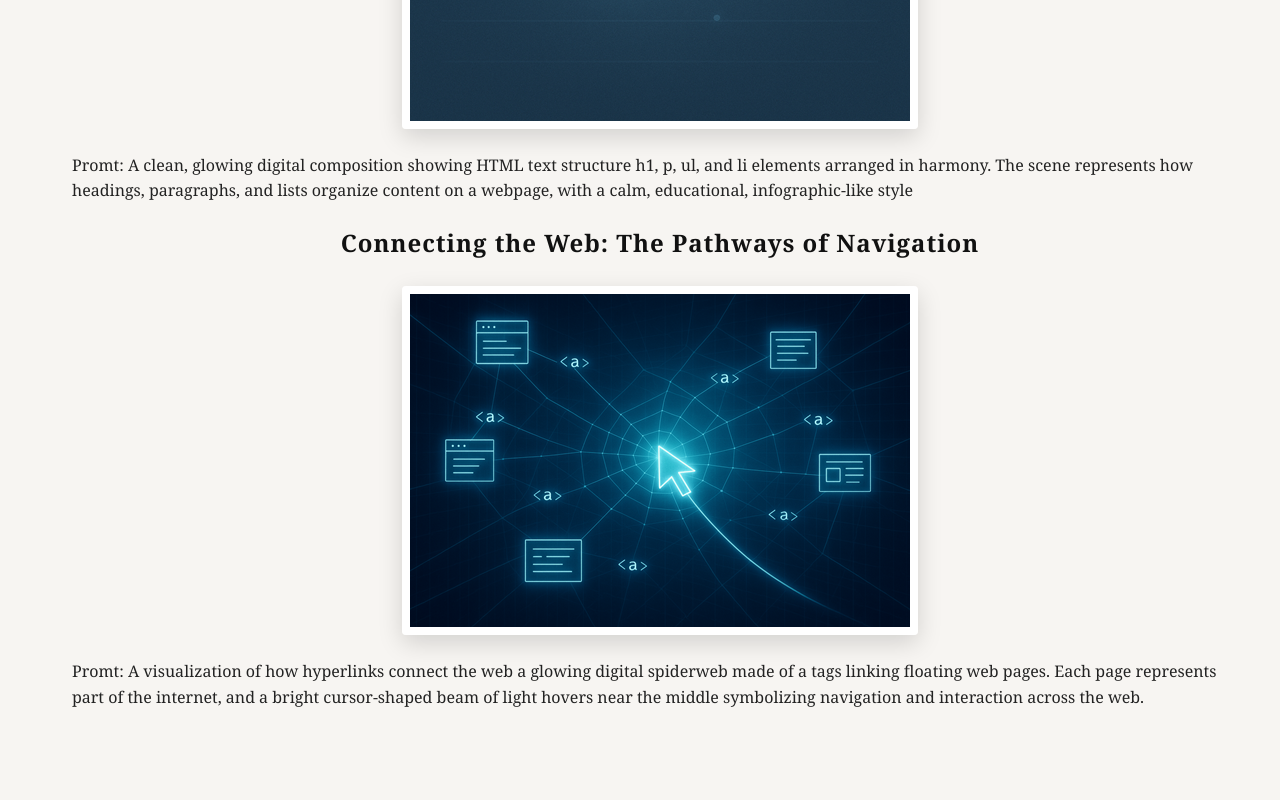
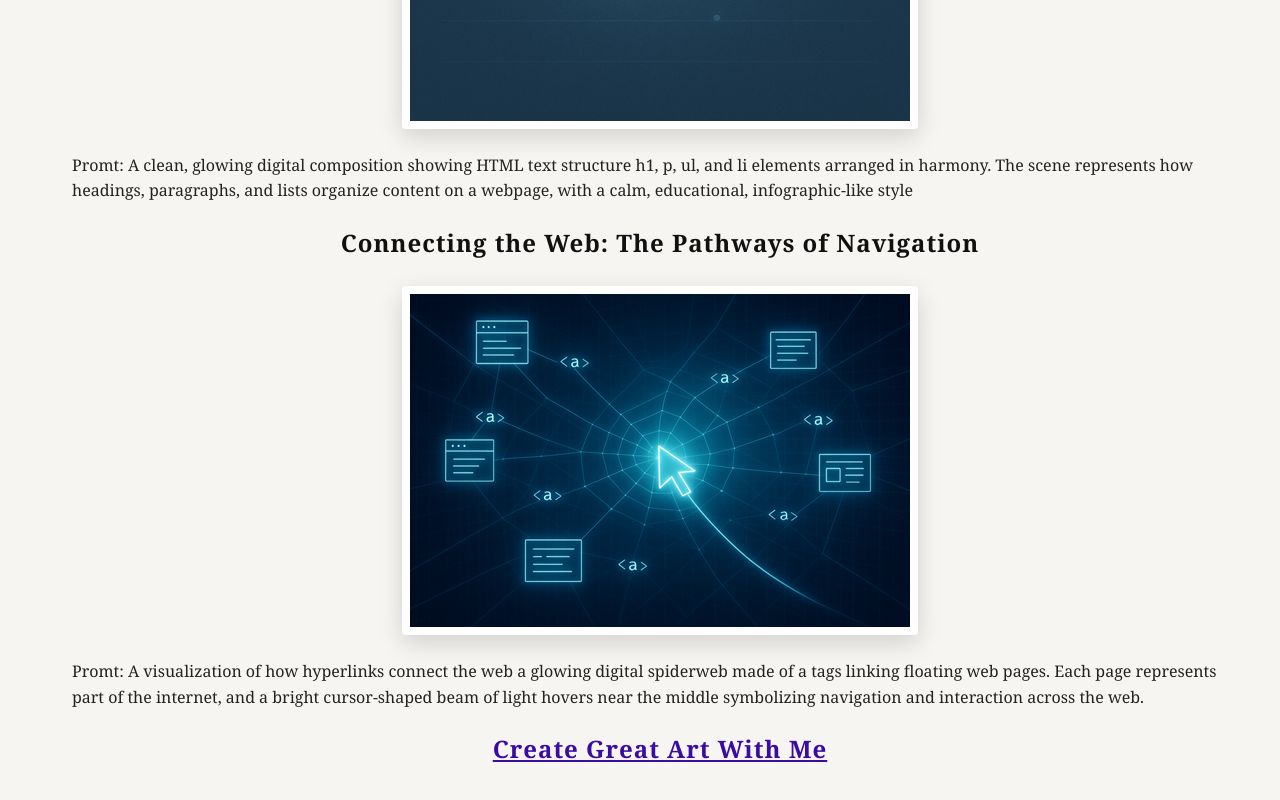
Before and after one commit to CIT85/justint-pub, a plain HTML site: page w3/index.html in a window 1280 px wide. Shown: the part 1525-2325 px from the top of the page. Before the commit the page ends 2283 px from the top, so only its background shows below. Drawn offline with Linux system fonts and the light colour scheme.

Commit message:
chat gpt link added

```diff
--- a/w3/index.html
+++ b/w3/index.html
@@ -25,6 +25,8 @@
             <p> Promt: A visualization of how hyperlinks connect the web  a glowing digital spiderweb made of a tags linking floating web pages. Each page represents part of the internet, and a bright cursor-shaped beam of light hovers near the middle symbolizing navigation and interaction across the web.</p>
         </li>
 
+        <h2><a href="https://www.chatgpt.com" target="_blank"> Create Great Art With Me</a></h2>
+
 
     </ul>
 
--- a/w3/style.css
+++ b/w3/style.css
@@ -30,3 +30,14 @@ img:hover {
   transform: scale(1.01);
   transition: all 0.3s ease;
 }
+
+a {
+    display: inline-block;
+    font-family: Georgia, 'Times New Roman', Times, serif;
+    color: #3a0ca3;
+}
+
+a:hover {
+    background-color: #3a0ca3;
+    color: #fff;
+}
```
